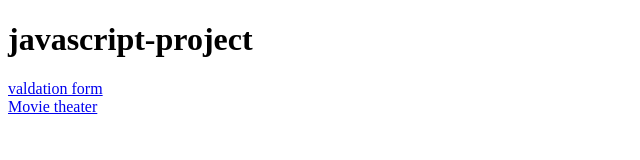
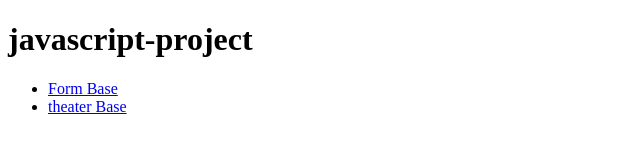
Before and after one commit to Ahmad-Basit/javascript-project-teamwork, a plain HTML site: page index.html in a window 1280 px wide. Shown: the whole page, without its empty margins (0-640 px from the left). Drawn offline with Linux system fonts and the light colour scheme.

Commit message:
index.html
changing link again

```diff
--- a/index.html
+++ b/index.html
@@ -10,11 +10,13 @@
 
 
 
-   <p>
-        <a href="C:\Users\Laptop Solutions\Documents\GitHub\javascript-project-teamwork\project 1 fORM\form.html">valdation form</a></br>
-        <a href="C:\Users\Laptop Solutions\Documents\GitHub\javascript-project-teamwork\PROJECT 2 THEATER\theater.html">Movie theater</a>
-   </p>
-
+   <ul>
+<li>    <a href="C:\Users\Laptop Solutions\Documents\GitHub\javascript-project-teamwork\project 1 fORM\form.html">Form Base</a>
+</li>
+<li>
+          <a href="C:\Users\Laptop Solutions\Documents\GitHub\javascript-project-teamwork\PROJECT 2 THEATER\theater.html">theater Base</a>
+</li>
+   </ul>
 
 
 
```
